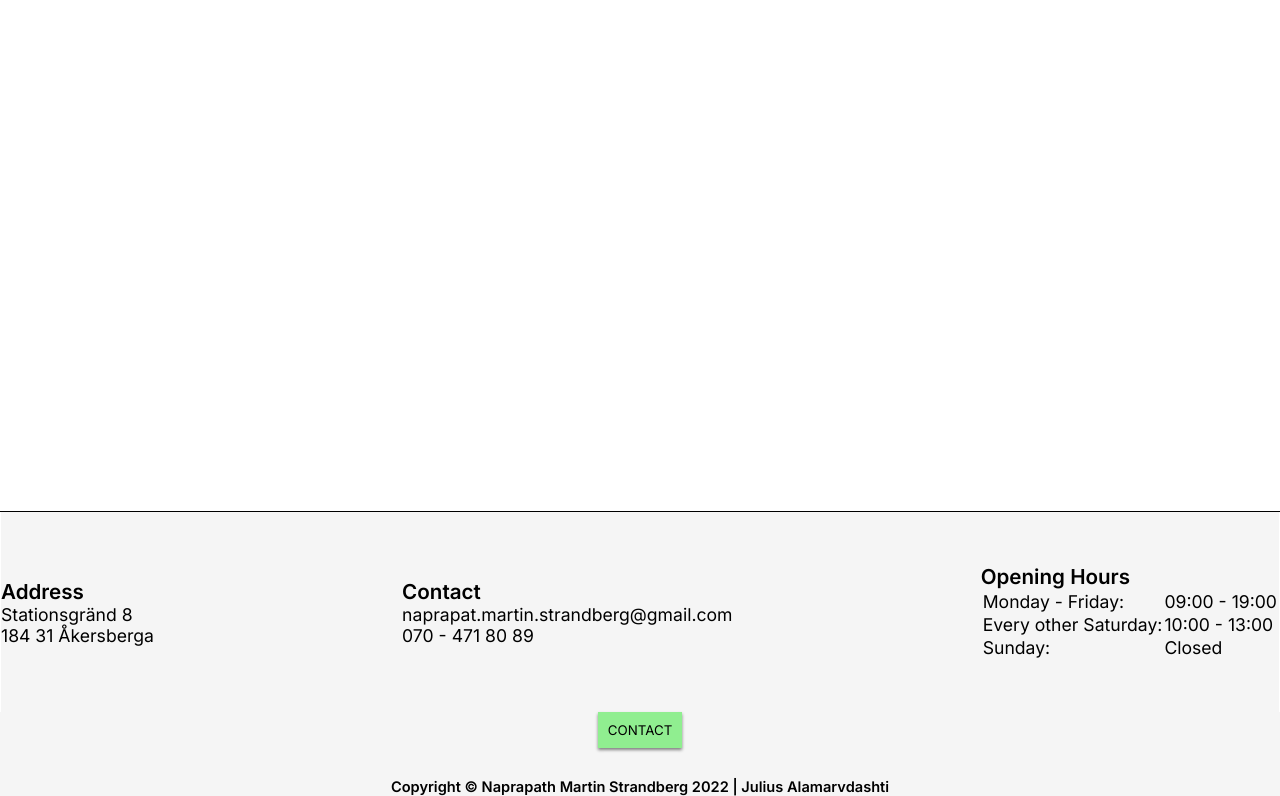
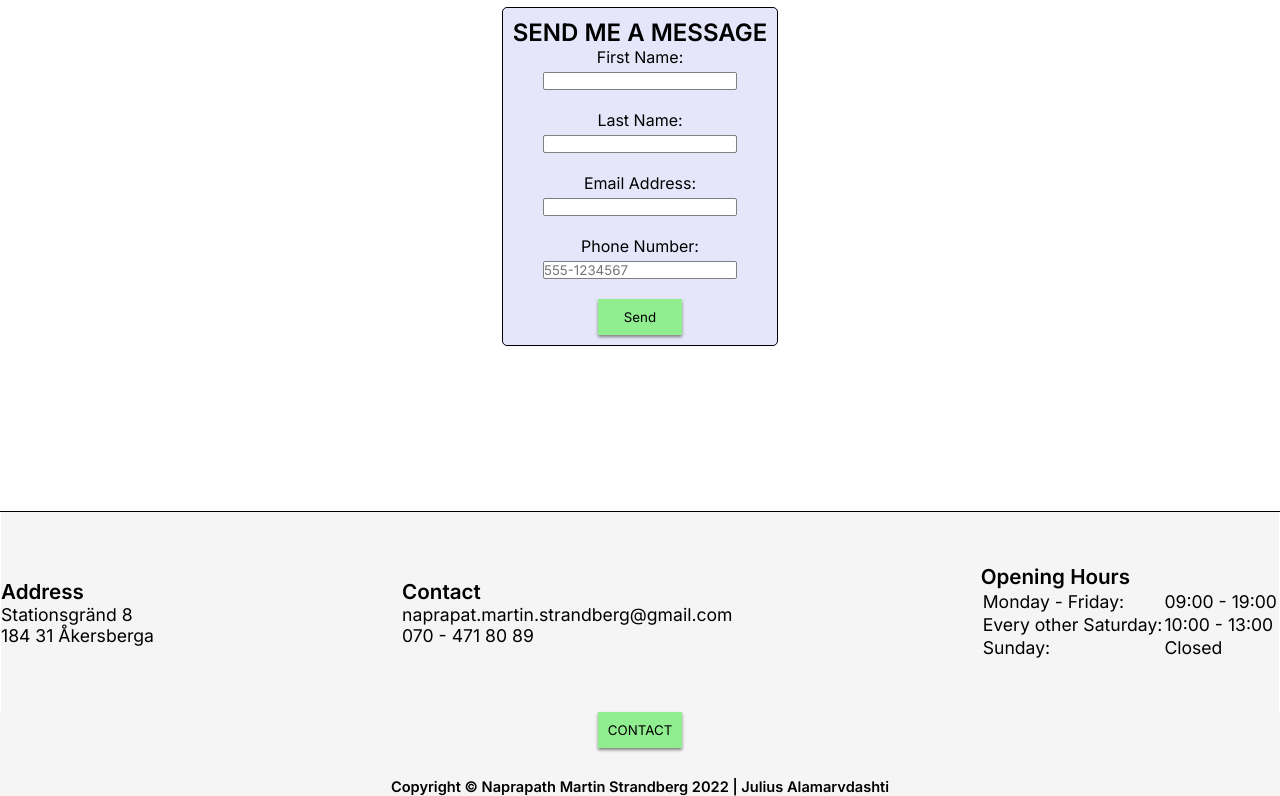
Before and after one commit to Julius-88/naprapath-martin-strandberg, a plain HTML site: page contact.html in a window 1280 px wide. Shown: the part 89-885 px from the top of the page. Drawn offline with Linux system fonts and the light colour scheme.

Commit message:
Add form and styling for it

```diff
--- a/assets/css/styles.css
+++ b/assets/css/styles.css
@@ -114,6 +114,43 @@ hr {
     background-color: #32CD32;
 }
 
+/* Contact */
+
+.form-section {
+    display: flex;
+    justify-content: center;
+    margin: 10px auto;
+}
+
+form {
+    display: flex;
+    flex-direction: column;
+    align-items: center;
+    border: 1px solid black;
+    border-radius: 5px;
+    padding: 10px;
+    background-color: #E6E6FA;
+}
+
+.form-input {
+    border: 1px solid grey;
+    border-radius: 2px;
+    margin: 5px 0 20px 0;
+    cursor: pointer;
+}
+
+.form-button {
+    padding: 10px;
+    cursor: pointer;
+    background-color: #90EE90;
+    box-shadow: 0px 2px 3px grey;
+    width: 33%;
+}
+
+.form-button:hover {
+    background-color: #32CD32;
+}
+
 /* Media Queries  */
 
 /* For Medium sized screens, 950px wide and down  */
--- a/contact.html
+++ b/contact.html
@@ -15,7 +15,7 @@
 </head>
 
 <body>
-    <section id="top">
+
     <header>
         <a href="index.html">
             <img src="./assets/images/logo.png"
@@ -31,6 +31,22 @@
             </ul>
         </nav>
     </header>
+    <section class="hero-image">
+        Hero Image
+    </section>
+    <section class="form-section">
+        <form action="#" method="#">
+            <h2>SEND ME A MESSAGE</h2>
+            <label for="fname">First Name:</label>
+            <input type="text" id="fname" name="first-name" class="form-input" required>
+            <label for="lname">Last Name:</label>
+            <input type="text" id="lname" name="last-name" class="form-input" required>
+            <label for="email">Email Address:</label>
+            <input type="email" id="email" name="email-address" class="form-input" required>
+            <label for="phone">Phone Number:</label>
+            <input type="tel" id="phone" name="phone-number" pattern="[0-9]{10}" placeholder="555-1234567" class="form-input" required>
+            <input type="submit" value="Send" class="form-button">
+        </form>
     </section>
     <footer>
         <hr>
```
Lines whose indentation alone changed are shown as unchanged.
